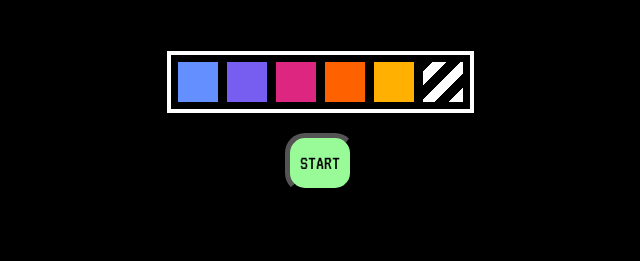
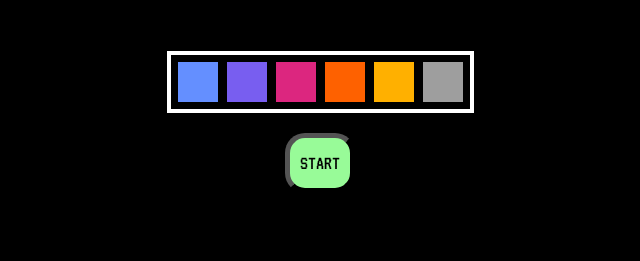
Before and after one commit to Haxinator/CITS3404OnlineDailyPuzzle, a Flask app: page /game in a window 1280 px wide. Shown: the part 264-525 px from the top of that part, without its empty margins (320-960 px from the left). Run offline with Flask 2, Linux system fonts and the light colour scheme; the page is wider than the window, and the part outside it is not shown; grey boxes are pictures that could not be loaded.

Commit message:
Added eraser image

```diff
--- a/app/static/CascadingStyleSheets/puzzle.css
+++ b/app/static/CascadingStyleSheets/puzzle.css
@@ -63,7 +63,9 @@
 }
 
 #colorPallet #eraser{
-  background: repeating-linear-gradient(-45deg, white, white 10px, black 10px, black 20px);
+  background: url("https://encrypted-tbn0.gstatic.com/images?q=tbn:ANd9GcS2YEkUSVqdx6setuRqIu78Zq50jxHaSeRL5wQ3nIhP4gK9vFZrEkB5Cnp46qZsiWggrPg&usqp=CAU");
+  background-size: cover;
+  /* background: repeating-linear-gradient(-45deg, white, white 10px, black 10px, black 20px); */
 }
 
 /*---------------------Game Buttons CSS--------------------------*/
```
